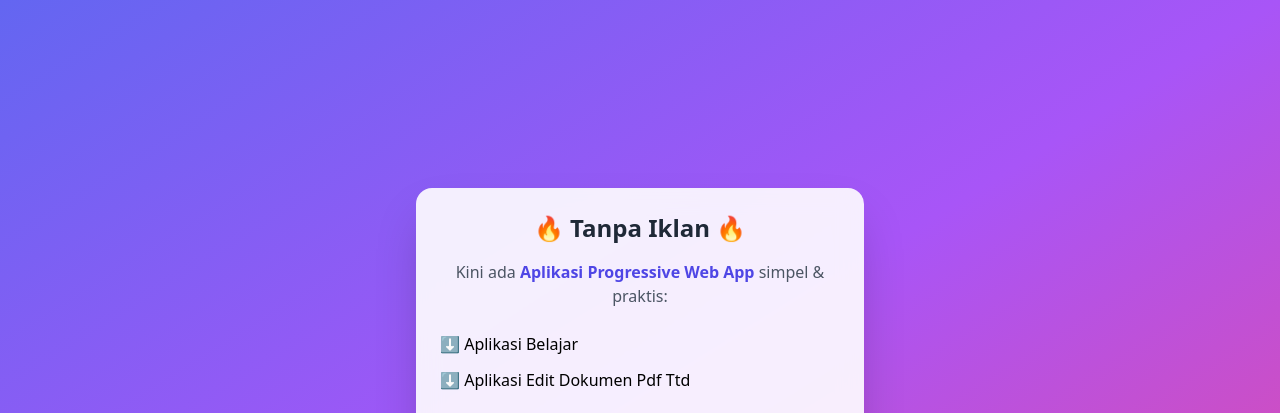
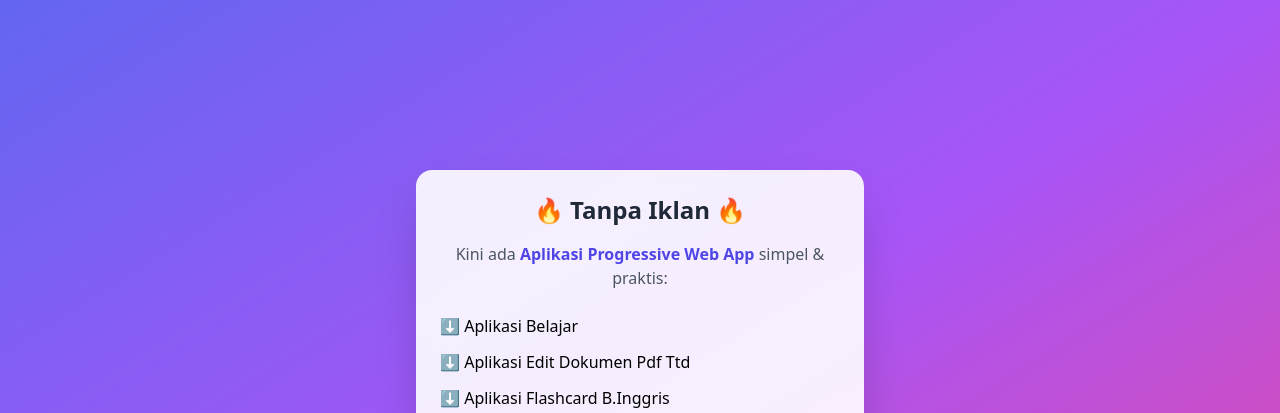
Before and after one commit to vali-tio/Ltok0-semua, a plain HTML site: page index.html in a window 1280 px wide. Shown: the top 413 px of the page. Drawn offline with nearby package versions, Linux system fonts and the light colour scheme.

Commit message:
Update index.html

```diff
--- a/index.html
+++ b/index.html
@@ -15,7 +15,7 @@
     <ul class="text-left space-y-3 mb-6">
       <li><a href="https://vali-tio.github.io/tutorial/tutorial-banksoal/tutorial_banksoal.html">⬇️ Aplikasi Belajar</a></li>
       <li><a href="https://vali-tio.github.io/tutorial/tutorial-editdokument/tutorial-editdokument.html">⬇️ Aplikasi Edit Dokumen Pdf Ttd</a></li>
-      <li></li>
+      <li><a href="https://vali-tio.github.io/fc-inggris/">⬇️ Aplikasi Flashcard B.Inggris</li>
       <li></li>
       <li></li>
       <li></li>
```
